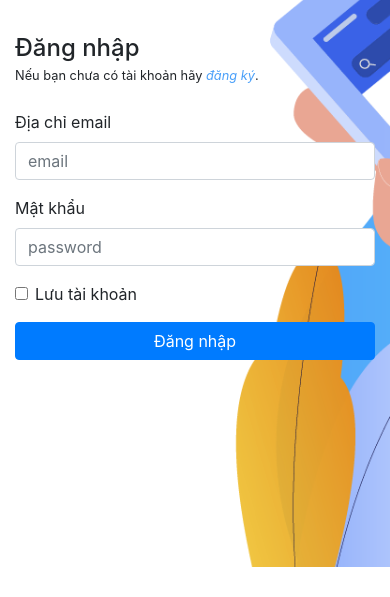
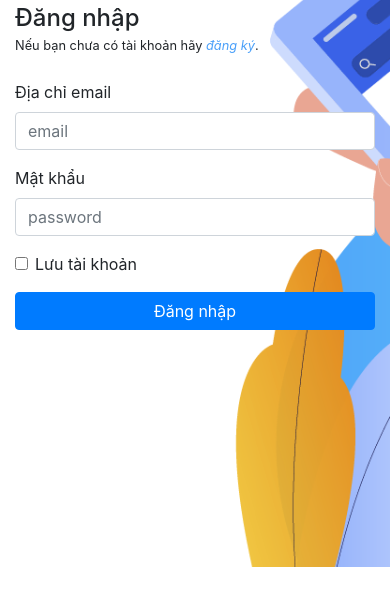
Before and after one commit to tungtobi/IoTRoomController, a React app in the folder dev/frontend/: page / in a window 390 px wide. Shown: the part 277-874 px from the top of the page. After the commit the page ends 844 px from the top, so only its background shows below. Built offline with nearby package versions, Linux system fonts and the light colour scheme.

Commit message:
complete SRS with mockup

```diff
--- a/dev/frontend/src/components/homepage.css
+++ b/dev/frontend/src/components/homepage.css
@@ -28,7 +28,7 @@ body {
   background-size: cover;
 }
 
-.home-banner-area .fullscreen {
+.fullscreen {
   height: 100vh !important;
 }
 
@@ -118,7 +118,7 @@ i.blue-text:hover {
 
 @media (max-width: 800px) {
   .home-banner-left {
-    margin-top: 30px;
+    /* margin-top: 30px;  */
   }
 }
 
```
Also changed, not shown: srs/GUI/Accounts.png (added), srs/GUI/Add Accounts.png (added), srs/GUI/Add device.png (added), srs/GUI/Add scenario.png (added), srs/GUI/Device remote.png (added), srs/GUI/Devices.png (added), srs/GUI/Edit Accounts.png (added), srs/GUI/Edit device.png (added), srs/GUI/Edit scenario.png (added), srs/GUI/Histories.png (added), srs/GUI/Homepage.png (added), srs/GUI/Room status.png (added), 1 other file.
